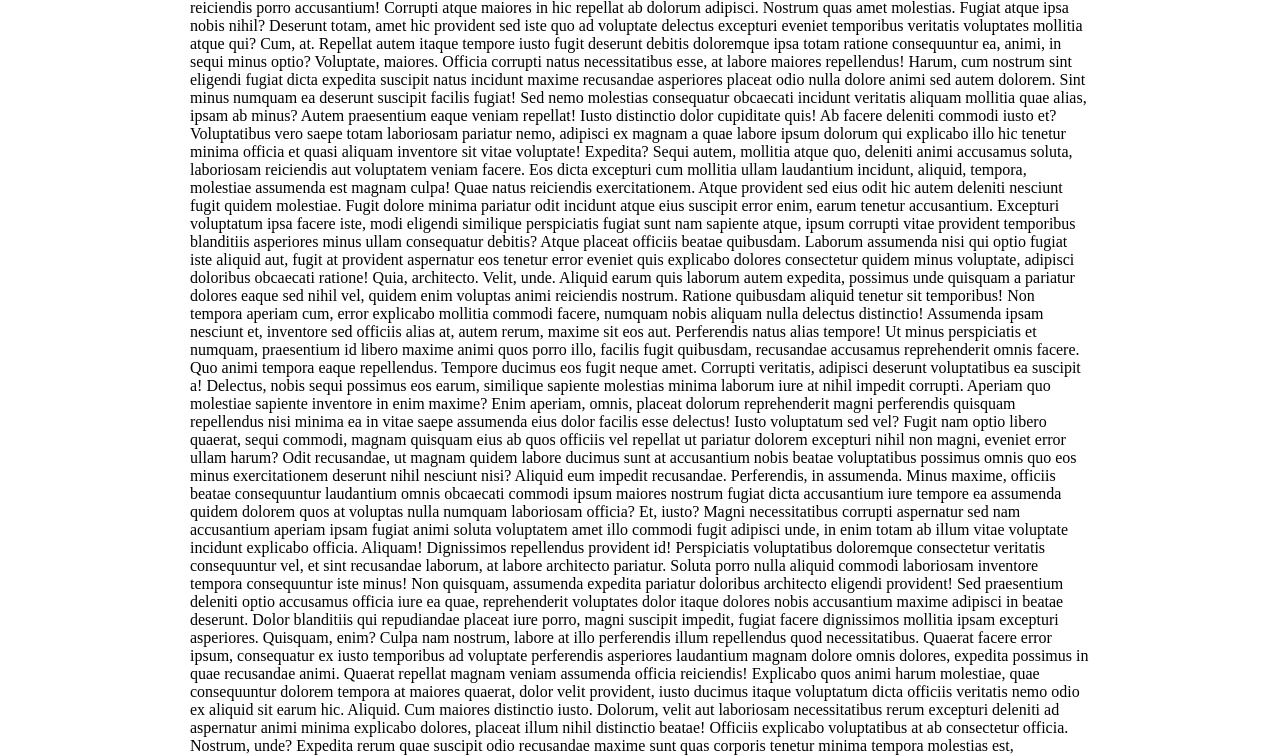
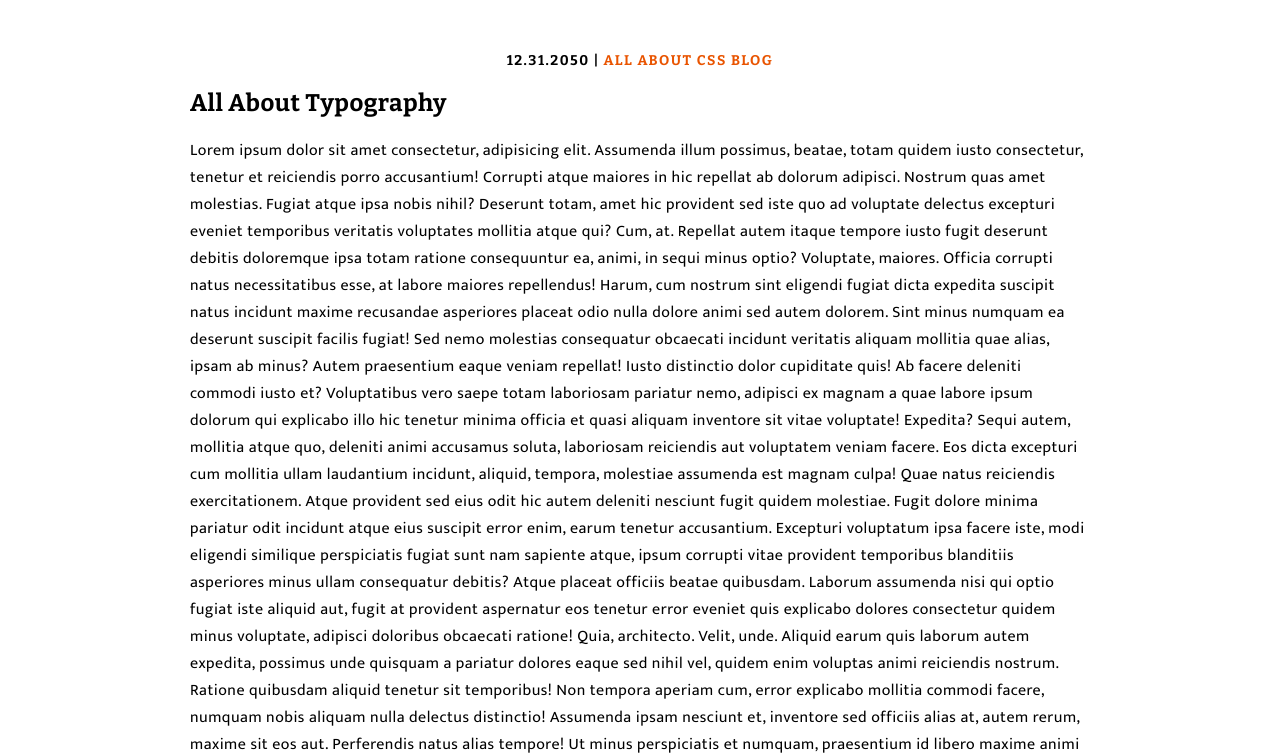
Before and after one commit to mattbuckwell/blog-post, a plain HTML site: page index.html in a window 1280 px wide. Shown: the part 75-831 px from the top of the page. Drawn offline with nearby package versions, Linux system fonts and the light colour scheme.

Commit message:
working on typography

```diff
--- a/index.html
+++ b/index.html
@@ -4,11 +4,20 @@
     <meta charset="UTF-8" />
     <meta http-equiv="X-UA-Compatible" content="IE=edge" />
     <meta name="viewport" content="width=device-width, initial-scale=1.0" />
+    <link rel="preconnect" href="https://fonts.googleapis.com" />
+    <link rel="preconnect" href="https://fonts.gstatic.com" crossorigin />
+    <link
+      href="https://fonts.googleapis.com/css2?family=Bitter:wght@300;400;500;700&family=Mukta:wght@300;400;500;700&display=swap"
+      rel="stylesheet"
+    />
     <link rel="stylesheet" href="style.css" />
     <title>Typography Blog Post</title>
   </head>
   <body>
+    <h1>A Blog Post</h1>
     <div class="content">
+      <p class="info">12.31.2050 | <span>ALL ABOUT CSS BLOG</span></p>
+      <h2>All About Typography</h2>
       <p>
         Lorem ipsum dolor sit amet consectetur, adipisicing elit. Assumenda
         illum possimus, beatae, totam quidem iusto consectetur, tenetur et
--- a/style.css
+++ b/style.css
@@ -1,5 +1,36 @@
+body {
+    font-family: 'Mukta', sans-serif;
+    font-size: 16px;
+    /* wiping the slate clean incase theres any default padding or margin */
+    margin: 0;
+    padding: 0;
+    letter-spacing: 0.5px;
+}
+
+h1,
+h2,
+h3,
+h4,
+h5,
+h6 {
+    font-family: 'Bitter', serif;
+}
+
 .content {
     max-width: 900px;
     margin: 0 auto;
     padding: 32px;
 }
+
+.info {
+    text-align: center;
+    text-transform: uppercase;
+    font-family: 'Bitter', serif;
+    font-weight: bold;
+    font-size: 14px;
+    letter-spacing: 1.5px;
+}
+
+.info span {
+    color: #e95400;
+}
```
